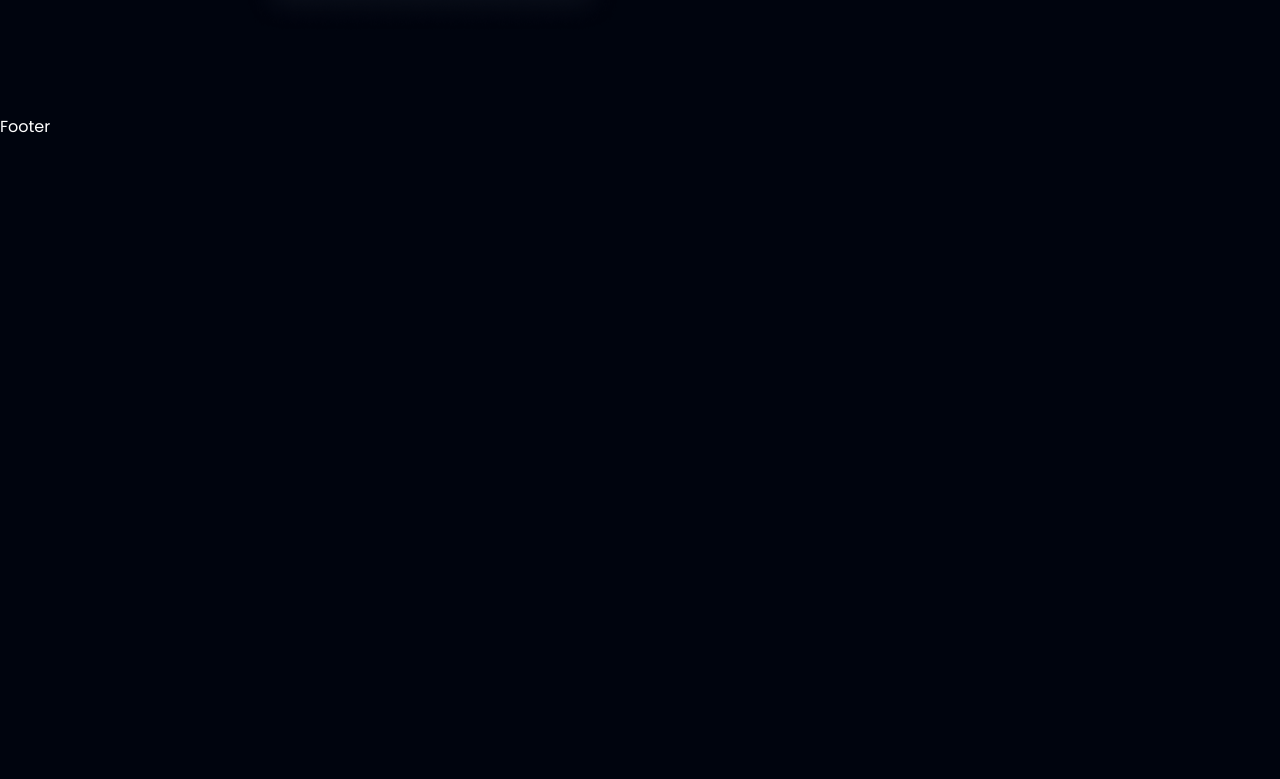
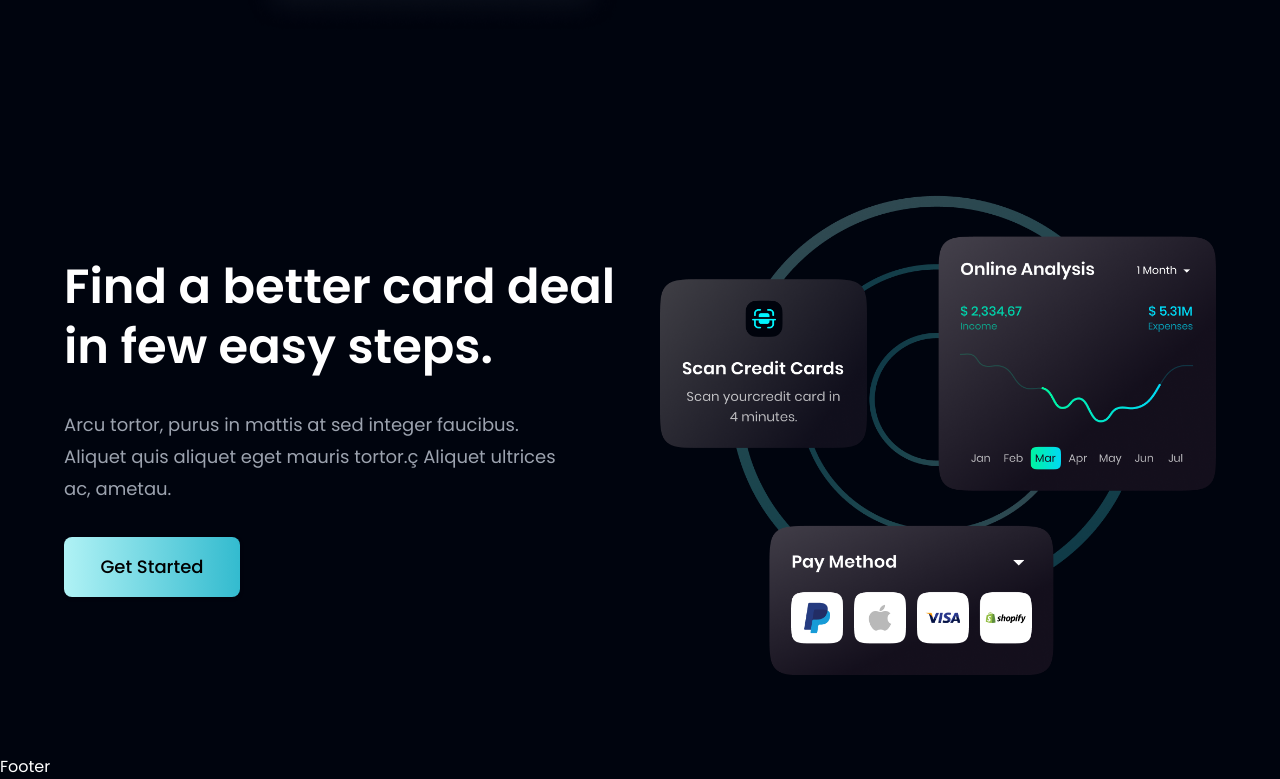
Before and after one commit to Marcosfitzsimons/hoobank-page, a Next.js app: page / in a window 1280 px wide. Shown: the part 2133-2912 px from the top of the page. Before the commit the page ends 2272 px from the top, so only its background shows below. Built offline with nearby package versions, Linux system fonts and the light colour scheme.

Commit message:
Add new section

```diff
--- /dev/null
+++ b/app/components/ThirdSection.jsx
@@ -0,0 +1,26 @@
+import IntroSection from "./IntroSection";
+import Image from "next/image";
+
+const ThirdSection = () => {
+  return (
+    <section className="py-20">
+      <div className="w-[min(90%,1400px)] mx-auto flex flex-col items-center gap-10 lg:flex-row lg:justify-between">
+        <IntroSection
+          title="Find a better card deal in few easy steps."
+          text="Arcu tortor, purus in mattis at sed integer faucibus. Aliquet quis aliquet eget mauris tortor.ç Aliquet ultrices ac, ametau."
+        />
+        <div className="relative w-full max-w-md h-[340px] lg:h-[480px] lg:w-[50%] lg:max-w-[560px]">
+          <Image
+            src="/assets/card.png"
+            fill
+            alt="card"
+            className=""
+            sizes="(max-width: 1080px) 100vw, 40vw"
+          />
+        </div>
+      </div>
+    </section>
+  );
+};
+
+export default ThirdSection;
--- a/app/page.jsx
+++ b/app/page.jsx
@@ -2,6 +2,7 @@ import Hero from "./components/Hero";
 import HeroStats from "./components/HeroStats";
 import FirstSection from "./components/FirstSection";
 import SecondSection from "./components/SecondSection";
+import ThirdSection from "./components/ThirdSection";
 
 export default function Home() {
   return (
@@ -12,6 +13,7 @@ export default function Home() {
       </main>
       <FirstSection />
       <SecondSection />
+      <ThirdSection />
     </>
   );
 }
```
